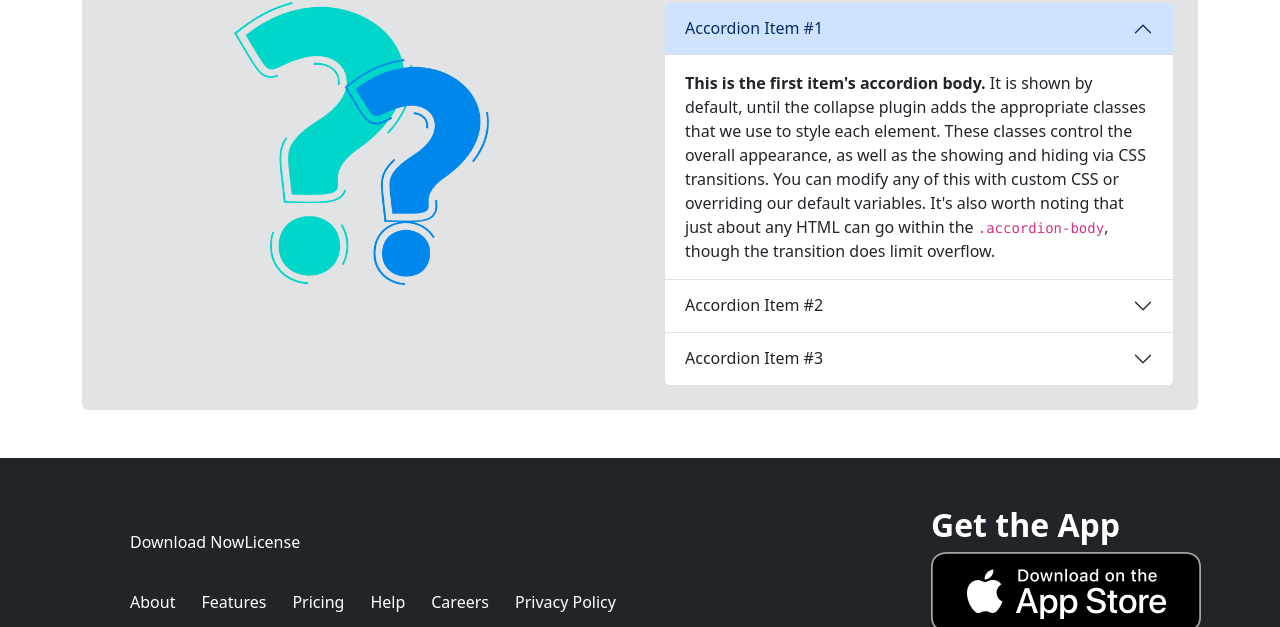
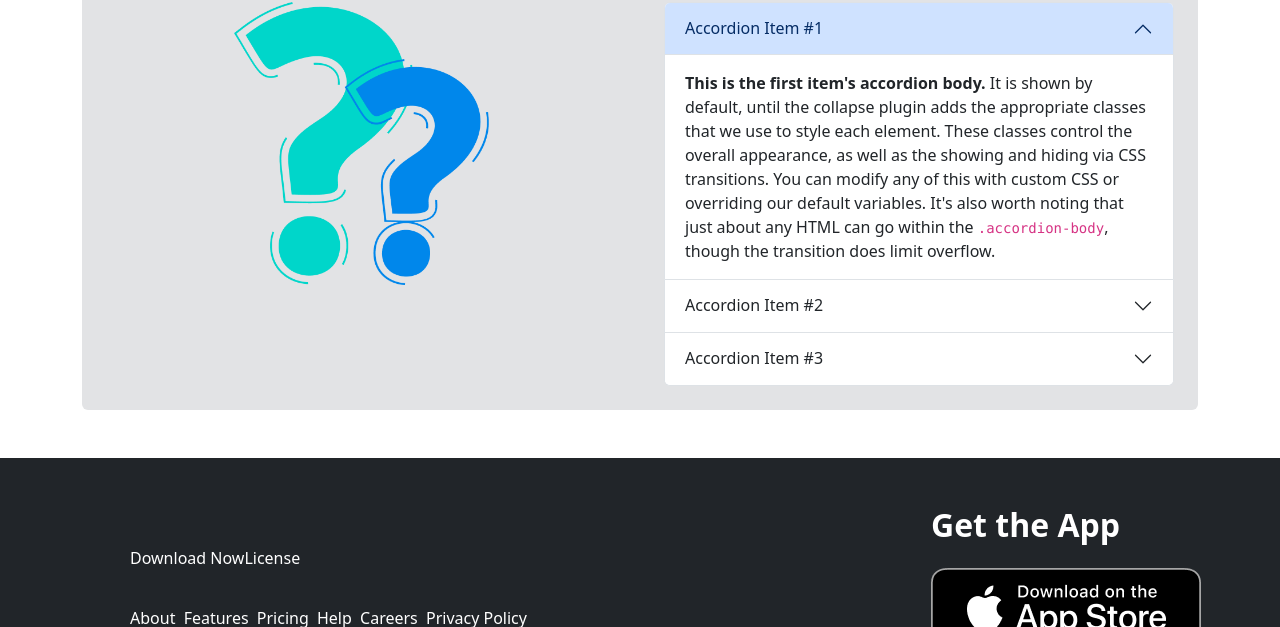
Before and after one commit to khalid-Ibne-Hussain/biker-zone, a plain HTML site: page index.html in a window 1280 px wide. Shown: the part 2425-3052 px from the top of the page. Drawn offline with nearby package versions, Linux system fonts and the light colour scheme.

Commit message:
ss added

```diff
--- a/index.html
+++ b/index.html
@@ -359,7 +359,7 @@
     <footer class="bg-dark text-white">
         <section class="container-lg">
             <div class="row p-5 gx-5 justify-content-between align-items-center">
-                <div class="col-sm-6 col-md-6">
+                <div class="col-sm-7 col-md-5">
                     <div class="d-flex">
                         <p>Download Now </p>
                         <p>License</p>
@@ -378,7 +378,7 @@
                 </div>
                 <div class="col-sm-6 col-md-3">
                     <h5 class="fw-bold fs-2">Get the App</h5>
-                    <img src="images/ios.png" alt="">
+                    <img src="images/ios.png" alt="" class="my-3">
                     <br>
                     <img src="images/android.png" alt="">
                 </div>
```
Also changed, not shown: 1 other file.
